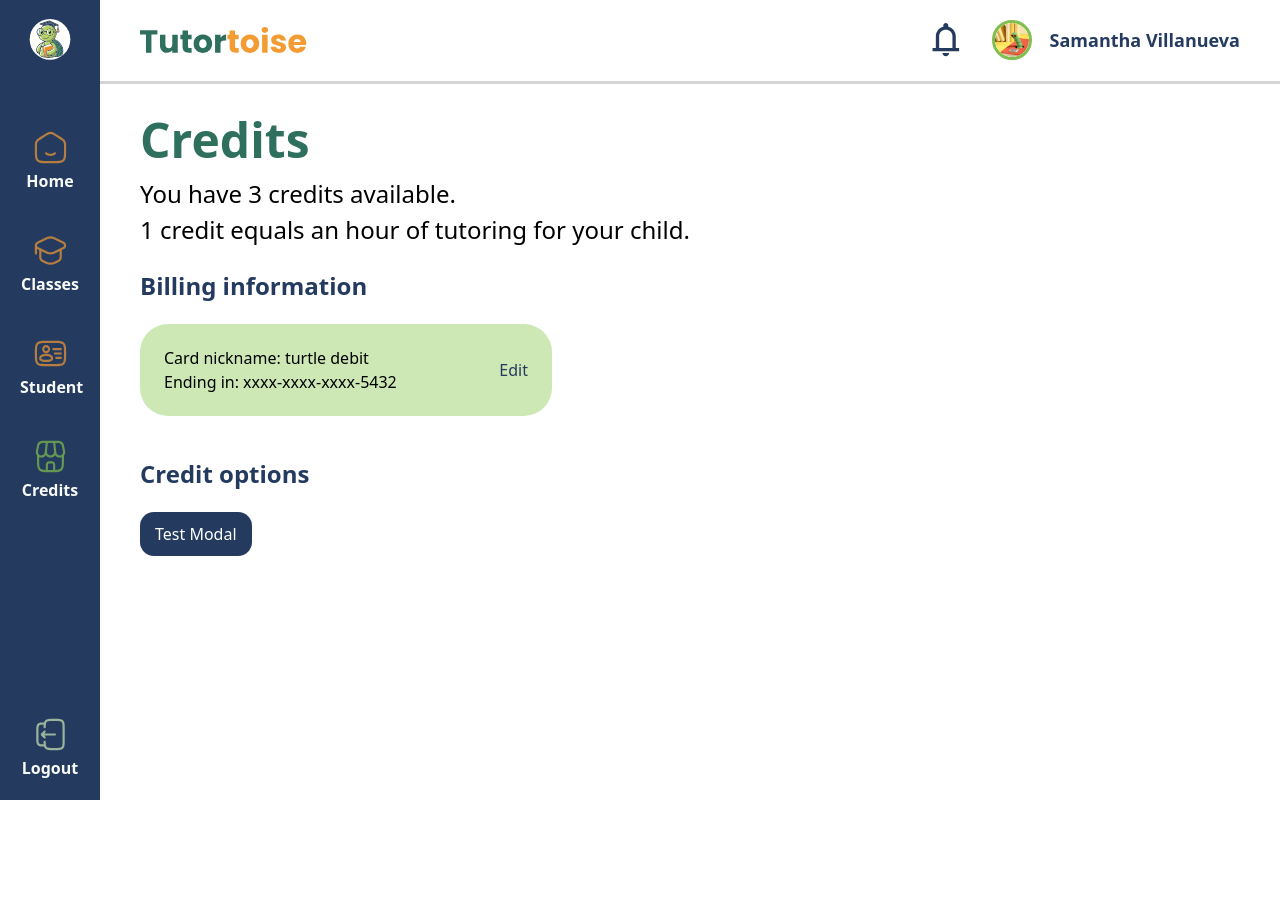
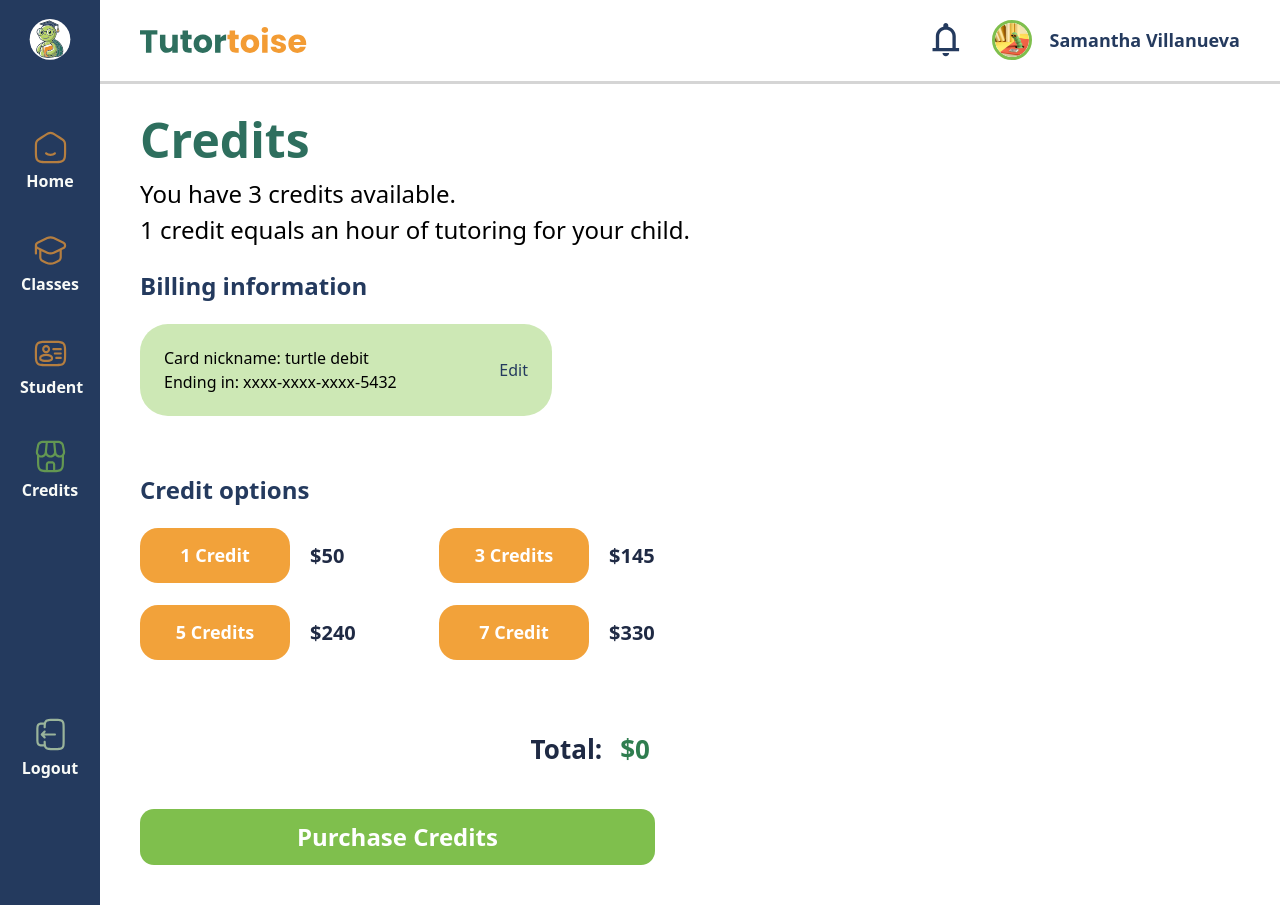
Before and after one commit to DSD-Cohort-Spring-2026-Tutor-Manager/front-end, a Next.js app: page /credits in a window 1280 px wide. Before the commit the page ends 800 px from the top, so only its background shows below. Built offline with nearby package versions, Linux system fonts and the light colour scheme.

Commit message:
feat: Credit options component built

```diff
--- a/app/(dashboard)/credits/page.tsx
+++ b/app/(dashboard)/credits/page.tsx
@@ -4,29 +4,46 @@ import Modal from '@/app/_components/Modal/Modal';
 import './credits.css';
 import CreditOpts from '@/app/_components/CreditOpts/CreditOpts';
 import { useRouter } from 'next/navigation';
-import { useState } from 'react';
+import { useState, useContext } from 'react';
+
+import { CreditContext } from '@/app/_components/CreditContext/CreditContext';
+
 function page() {
   const router = useRouter();
   const [isOpen, setIsOpen] = useState(false);
-  // const { isOpen, setIsOpen } = useContext(ModalContext);
+  const [pendingAmount, setPendingAmount] = useState<number>(0);
+  const [currentBtn, setCurrentBtn] = useState<boolean>(false);
+
+  const onPurchase = (payload: { credits: number }) => {
+    setPendingAmount(payload.credits);
+  };
 
   const modalDetails = {
-    text: 'Thanks for your purchase! Loading up your account now!',
+    text: `Purchase ${pendingAmount} credits?`,
     buttons: [
       {
-        text: 'Return to Dashboard',
-        onClick: () => router.push('/'),
+        text: 'Confirm',
+        onClick: () => {
+          addCredits(pendingAmount);
+          setIsOpen(false);
+        },
       },
+      { text: 'Cancel', onClick: () => setIsOpen(false) },
     ],
   };
 
+  const ctx = useContext(CreditContext);
+  if (!ctx)
+    throw new Error('CreditContext is missing. Wrap app in CreditProvider.');
+
+  const { credits, addCredits } = ctx;
   return (
     <div className='credits'>
       <header className='credits__header'>
         <h1 className='credits__header-title'>Credits</h1>
         <p className='credits__header-subtext'>
-          You have 3 credits available.<br></br> 1 credit equals an hour of
-          tutoring for your child.
+          You have {credits} credits available.<br></br> 1 credit equals an hour
+          of tutoring for your child.
         </p>
       </header>
       <section className='billing'>
@@ -43,12 +60,25 @@ function page() {
           <div className='billing__card-btn'>Edit</div>
         </div>
       </section>
-      <CreditOpts />
+      <CreditOpts
+        currentCredit={credits}
+        isModalOpen={isOpen}
+        modalDetails={modalDetails}
+        onSelectOption={onPurchase}
+      />
 
-      <button onClick={() => setIsOpen(true)}>Test Modal</button>
-      {isOpen ? (
-        <Modal text={modalDetails.text} buttons={modalDetails.buttons} />
-      ) : undefined}
+      <button
+        className='credits__purchase-btn'
+        onClick={() => {
+          if (pendingAmount > 0) setIsOpen(true);
+        }}
+      >
+        Purchase Credits
+      </button>
+
+      {isOpen && (
+        <Modal text={modalDetails.text} buttons={modalDetails.buttons ?? []} />
+      )}
     </div>
   );
 }
--- a/app/(dashboard)/page.tsx
+++ b/app/(dashboard)/page.tsx
@@ -1,17 +1,15 @@
 'use client';
-import { useState } from 'react';
-
+import { useContext } from 'react';
+import { CreditContext } from '@/app/_components/CreditContext/CreditContext';
 import Databox from '../_components/DataBox/Databox';
 import './dashboard.css';
 function Home() {
-  const [credits, setCredits] = useState(3);
-  const addCredits = () => {
-    setCredits((prev) => prev + 1);
-  };
+  const ctx = useContext(CreditContext);
+  if (!ctx)
+    throw new Error('CreditContext is missing. Wrap app in CreditProvider.');
 
-  const subtractCredits = () => {
-    setCredits((prev) => prev - 1);
-  };
+  const { credits, addCredits } = ctx;
+
   return (
     <main className='dashboard'>
       <section className='dashboard__data-row'>
@@ -23,8 +21,6 @@ function Home() {
           cta='Buy'
         />
       </section>
-      <button onClick={addCredits}>add credits</button>
-      <button onClick={subtractCredits}>subtract credits</button>
     </main>
   );
 }
--- /dev/null
+++ b/app/_components/CreditContext/CreditContext.tsx
@@ -0,0 +1,10 @@
+'use client';
+
+import { createContext } from 'react';
+
+export type CreditContextValue = {
+  credits: number;
+  addCredits: (arg0: number) => void;
+};
+
+export const CreditContext = createContext<CreditContextValue | null>(null);
--- /dev/null
+++ b/app/_components/CreditContext/CreditProvider.tsx
@@ -0,0 +1,20 @@
+'use client';
+
+import { useMemo, useState } from 'react';
+import { CreditContext } from './CreditContext';
+
+type Props = {
+  children: React.ReactNode;
+};
+
+export default function CreditProvider({ children }: Props) {
+  const [credits, setCredits] = useState(3);
+
+  const addCredits = (num: number = 1) => setCredits((prev) => prev + num);
+
+  const value = useMemo(() => ({ credits, addCredits }), [credits, addCredits]);
+
+  return (
+    <CreditContext.Provider value={value}>{children}</CreditContext.Provider>
+  );
+}
--- a/app/_components/CreditOpts/CreditOpts.css
+++ b/app/_components/CreditOpts/CreditOpts.css
@@ -4,3 +4,94 @@
   color: var(--Support);
   margin-bottom: 20px;
 }
+
+.credit-opts {
+  margin-top: 16px;
+  margin-bottom: 40px;
+}
+
+.credit-opts__grid {
+  display: grid;
+  grid-template-columns: 1fr 1fr;
+  gap: 22px 48px;
+  max-width: 550px;
+}
+
+.credit-opts__row {
+  display: flex;
+  align-items: center;
+  justify-content: space-between;
+
+  background: transparent;
+  border: 0;
+  padding: 0 0 0 0;
+  margin-right: 20px;
+  cursor: pointer;
+}
+
+.credit-opts__pill {
+  background: #f2a23a;
+  color: #fff;
+  border-radius: 18px;
+  padding: 14px 22px;
+  min-width: 150px;
+  text-align: center;
+  font-weight: 800;
+  font-size: 18px;
+}
+
+.credit-opts__price {
+  font-weight: 800;
+  font-size: 20px;
+  color: #1f2a44;
+}
+
+.credit-opts__rows-container {
+  display: flex;
+  align-items: center;
+}
+
+.credit-opts__row:focus {
+  outline: none;
+}
+
+.credit-opts__row:focus-visible .credit-opts__pill {
+  outline: 3px solid rgba(47, 125, 79, 0.6);
+}
+
+.credit-opts__row--active .credit-opts__pill {
+  outline: 3px solid var(--Highlight);
+  border: none;
+}
+
+.credit-opts__total {
+  display: flex;
+  justify-content: flex-end;
+  gap: 18px;
+  margin-top: 70px;
+  max-width: 510px;
+  font-weight: 900;
+  font-size: 26px;
+}
+
+.credit-opts__total-label {
+  color: #1f2a44;
+}
+
+.credit-opts__total-value {
+  color: #2f7d4f;
+}
+
+.credits__purchase-btn {
+  background-color: var(--Highlight);
+  color: white;
+  font-size: 24px;
+  width: 100%;
+  max-width: 515px;
+  font-weight: 700;
+}
+
+.credits__purchase-btn:hover {
+  background-color: var(--Accent);
+  color: var(--Support);
+}
--- a/app/_components/CreditOpts/CreditOpts.tsx
+++ b/app/_components/CreditOpts/CreditOpts.tsx
@@ -1,9 +1,101 @@
+'use client';
+
+import { useMemo, useState } from 'react';
 import './CreditOpts.css';
+import Modal from '@/app/_components/Modal/Modal';
 
-function CreditOpts() {
+type CreditOption = {
+  id: string;
+  label: string;
+  credits: number;
+  price: number;
+};
+
+const OPTIONS: CreditOption[] = [
+  { id: '1', label: '1 Credit', credits: 1, price: 50 },
+  { id: '3', label: '3 Credits', credits: 3, price: 145 },
+  { id: '5', label: '5 Credits', credits: 5, price: 240 },
+  { id: '7', label: '7 Credit', credits: 7, price: 330 },
+];
+
+const formatUSD = (amount: number) =>
+  new Intl.NumberFormat('en-US', {
+    style: 'currency',
+    currency: 'USD',
+    maximumFractionDigits: 0,
+  }).format(amount);
+
+type ModalDetails = {
+  text: string;
+  buttons?: { text: string; onClick: () => void }[];
+};
+
+type CreditOptsProps = {
+  onSelectOption?: (payload: {
+    credits: number;
+    price: number;
+    id: string;
+  }) => void;
+
+  isModalOpen?: boolean;
+  modalDetails?: ModalDetails;
+  currentCredit: number;
+};
+
+function CreditOpts({
+  onSelectOption,
+  isModalOpen = true,
+  modalDetails,
+  currentCredit,
+}: CreditOptsProps) {
+  const [selectedId, setSelectedId] = useState<string | null>(null);
+
+  const selected = useMemo(
+    () => OPTIONS.find((o) => o.id === selectedId) ?? null,
+    [selectedId],
+  );
+
+  const total = selected?.price ?? 0;
+
+  const handlePick = (option: CreditOption) => {
+    setSelectedId(option.id);
+    onSelectOption?.({
+      id: option.id,
+      credits: option.credits,
+      price: option.price,
+    });
+  };
+
   return (
     <section className='credit-opts'>
       <h2 className='credit-opts__title'>Credit options</h2>
+
+      <div className='credit-opts__grid'>
+        {OPTIONS.map((opt) => {
+          const active = opt.id === selectedId;
+
+          return (
+            <div key={opt.id} className='credit-opts__rows-container'>
+              <button
+                type='button'
+                className={`credit-opts__row ${active ? 'credit-opts__row--active' : ''}`}
+                onClick={() => handlePick(opt)}
+              >
+                <span className='credit-opts__pill'>{opt.label}</span>
+              </button>
+              <span className='credit-opts__price'>{formatUSD(opt.price)}</span>
+            </div>
+          );
+        })}
+      </div>
+
+      <div className='credit-opts__total'>
+        <span className='credit-opts__total-label'>Total:</span>
+        <span className='credit-opts__total-value'>{formatUSD(total)}</span>
+      </div>
+      {/* {isModalOpen && modalDetails ? (
+        <Modal text={modalDetails.text} buttons={modalDetails.buttons ?? []} />
+      ) : null} */}
     </section>
   );
 }
--- a/app/_components/Modal/Modal.css
+++ b/app/_components/Modal/Modal.css
@@ -11,8 +11,8 @@
   width: 100%; /* Full width */
   height: 100vh; /* Full height */
   overflow: auto; /* Enable scroll if needed */
-  background-color: rgb(0,0,0); /* Fallback color */
-  background-color: rgba(0,0,0,0.4); /* Black w/ opacity */
+  background-color: rgb(0, 0, 0); /* Fallback color */
+  background-color: rgba(0, 0, 0, 0.4); /* Black w/ opacity */
 }
 
 .modal-content {
@@ -23,6 +23,7 @@
   display: flex;
   flex-direction: column;
   align-items: center;
+  justify-content: center;
   box-shadow: 0px 0px 4px rgba(0, 0, 0, 0.25);
 }
 
@@ -38,7 +39,14 @@
   text-align: center;
 }
 
-.modal__buttons-container {}
+#modal__buttons-container {
+  display: flex;
+  flex-direction: row;
+  gap: 20px;
+  width: 50%;
+  align-items: center;
+  justify-content: center;
+}
 
 .modal-button {
   height: 73px;
@@ -55,4 +63,5 @@
 
 .modal-button:hover {
   cursor: pointer;
+  opacity: 0.8;
 }
--- a/app/globals.css
+++ b/app/globals.css
@@ -36,8 +36,3 @@ button {
 button:hover {
   cursor: pointer;
 }
-
-button:active {
-  box-shadow: 0 3px #7a7979;
-  transform: translateY(2px);
-}
--- a/app/layout.tsx
+++ b/app/layout.tsx
@@ -1,14 +1,17 @@
+'use client';
+
 import type { Metadata } from 'next';
+import { useState, createContext } from 'react';
 import './globals.css';
 import SideNav from './_components/SideNav/SideNav';
 import TopNav from './_components/TopNav/TopNav';
-import { ModalContext } from './_components/Modal/ModalContext';
+import CreditProvider from './_components/CreditContext/CreditProvider';
 
-export const metadata: Metadata = {
-  title: 'Tutortoise',
-  description:
-    'Tutortoise is a learning center management platform designed to help parents see the value of tutoring by tracking student performance and prevent revenue loss for learning centers through automatic credit-deduction for sessions and transaction observability.',
-};
+// export const metadata: Metadata = {
+//   title: 'Tutortoise',
+//   description:
+//     'Tutortoise is a learning center management platform designed to help parents see the value of tutoring by tracking student performance and prevent revenue loss for learning centers through automatic credit-deduction for sessions and transaction observability.',
+// };
 
 export default function RootLayout({
   children,
@@ -24,7 +27,7 @@ export default function RootLayout({
             name='Samantha Villanueva'
             avatarIconSrc='/images/worm_with_glasses.png'
           />
-            {children}
+          <CreditProvider>{children}</CreditProvider>
         </div>
       </body>
     </html>
```
Lines whose indentation alone changed are shown as unchanged.
